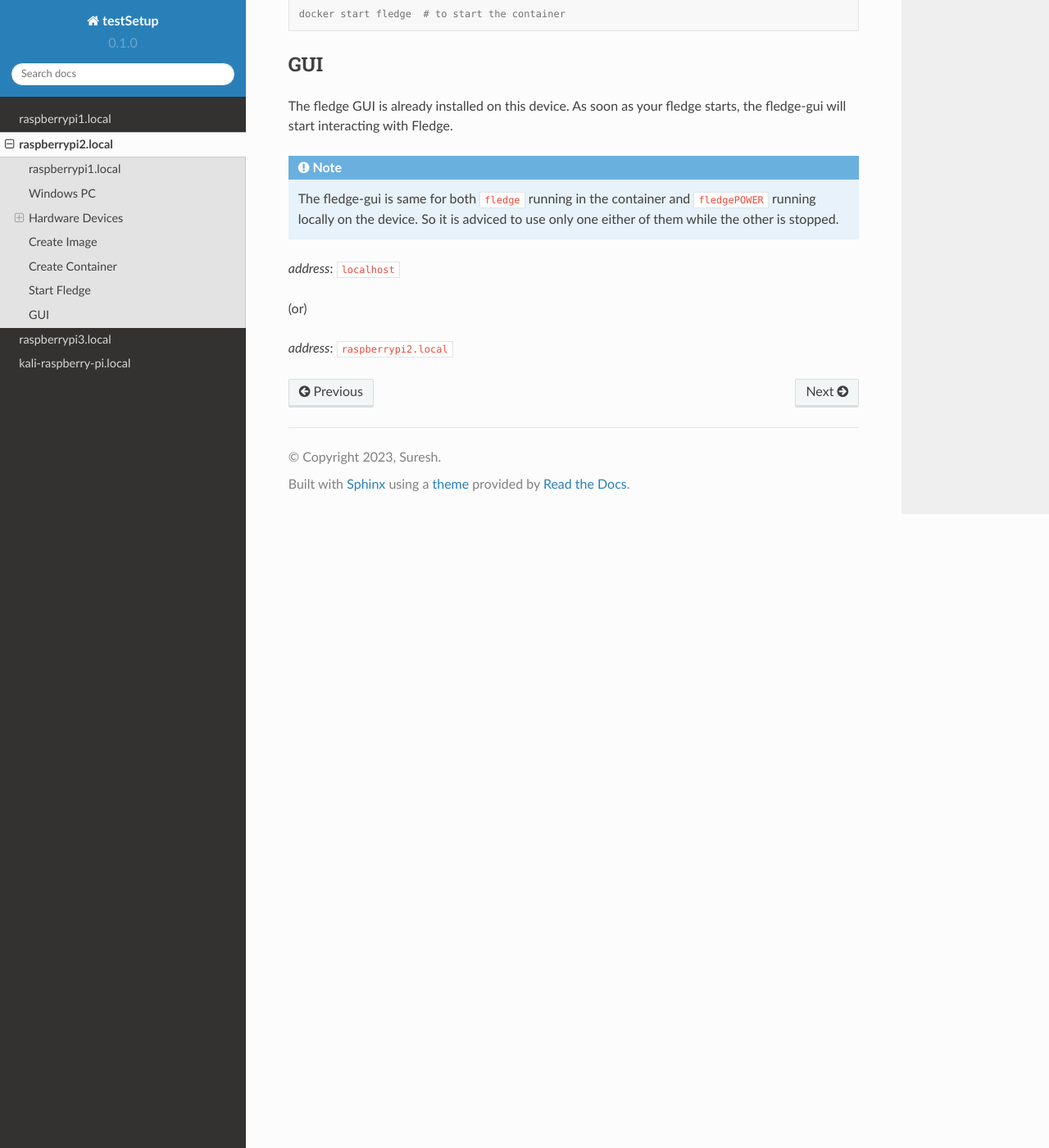
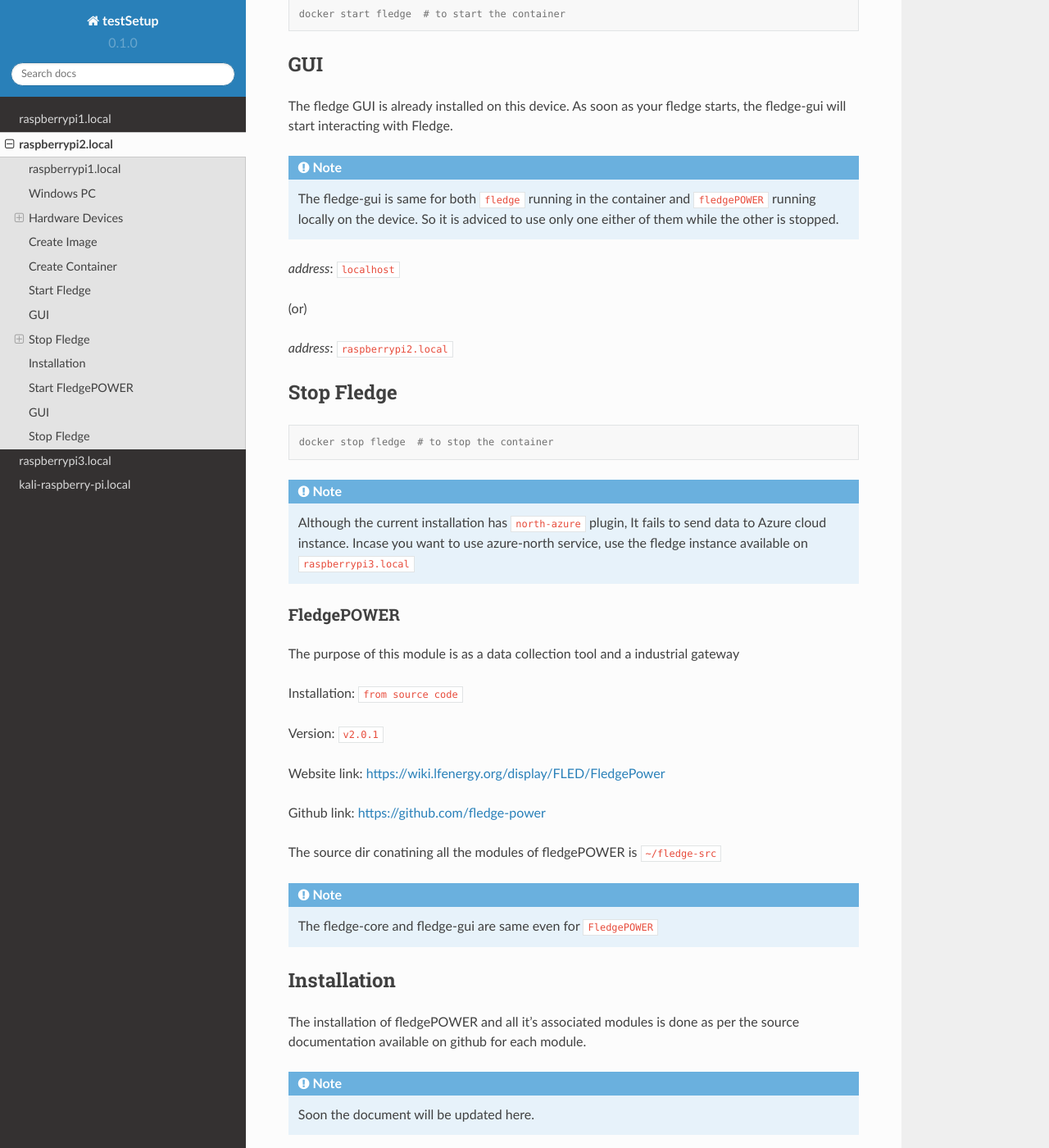
Before and after one commit to suresh-iitr/setup, a Sphinx documentation site: the page built from docs/source/raspberrypi2.rst, in a window 1280 px wide and 1400 px high, scrolled down 3541 px. Shown: the whole window at 82% size. Built offline with Sphinx 7.4.7 and the Read the Docs theme 2.0.0, drawn with Linux system fonts in a browser that asks for light colours; some of the changed text lies outside the part shown.

Commit message:
Update raspberrypi2.rst

```diff
--- a/docs/source/raspberrypi2.rst
+++ b/docs/source/raspberrypi2.rst
@@ -110,7 +110,7 @@
 Fledge
 ======
 
-The purpose of this module is as a data collection tool
+The purpose of this module is as a data collection tool and IoT gateway
 
 Installation: ``Docker Image/Container``
 
@@ -125,7 +125,7 @@
 Github link: https://github.com/fledge-iot/fledge
 
 
-The sourec dir for the ``Dockerfile`` is ``~/fledge-iot``
+The source dir for the ``Dockerfile`` is ``~/fledge-iot``
 
 .. note::
 
@@ -192,3 +192,84 @@
 (or)
 
 *address*: ``raspberrypi2.local``
+
+------
+Stop Fledge
+------
+
+.. code-block:: console
+
+   docker stop fledge  # to stop the container
+
+.. note::
+
+  Although the current installation has ``north-azure`` plugin, It fails to send data to Azure cloud instance. Incase you want to use azure-north service, use the fledge instance available on ``raspberrypi3.local``
+
+======
+FledgePOWER
+======
+
+The purpose of this module is as a data collection tool and a industrial gateway
+
+Installation: ``from source code``
+
+Version: ``v2.0.1``
+
+
+Website link: https://wiki.lfenergy.org/display/FLED/FledgePower
+
+Github link: https://github.com/fledge-power
+
+
+The source dir conatining all the modules of fledgePOWER is ``~/fledge-src``
+
+.. note::
+
+  The fledge-core and fledge-gui are same even for ``FledgePOWER``
+
+
+------
+Installation
+------
+
+The installation of fledgePOWER and all it's associated modules is done as per the source documentation available on github for each module.
+
+.. note::
+
+  Soon the document will be updated here.
+
+
+------
+Start FledgePOWER
+------
+
+.. code-block:: console
+
+  sudo /usr/local/fledge/bin/fledge start
+  # to check the status
+  sudo /usr/local/fledge/bin/fledge status
+
+------
+GUI
+------
+
+The fledge GUI is already installed on this device. As soon as your fledge starts, the fledge-gui will start interacting with Fledge.
+
+.. note::
+
+  The fledge-gui is same for both ``fledge`` running in the container and ``fledgePOWER`` running locally on the device. So it is adviced to use only one either of them while the other is stopped.
+
+
+*address*: ``localhost``
+
+(or)
+
+*address*: ``raspberrypi2.local``
+
+------
+Stop Fledge
+------
+
+.. code-block:: console
+
+   sudo /usr/local/fledge/bin/fledge stop
```
